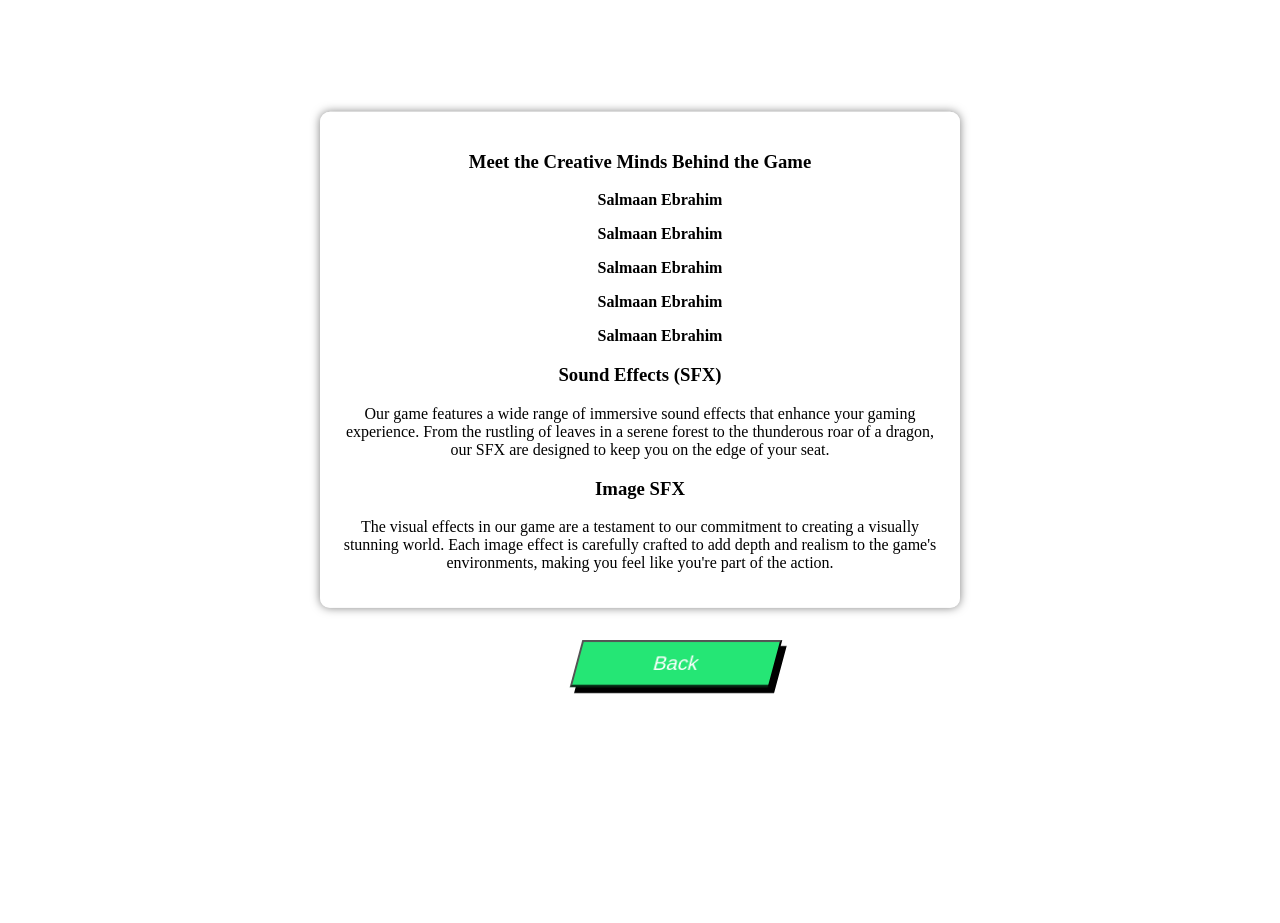
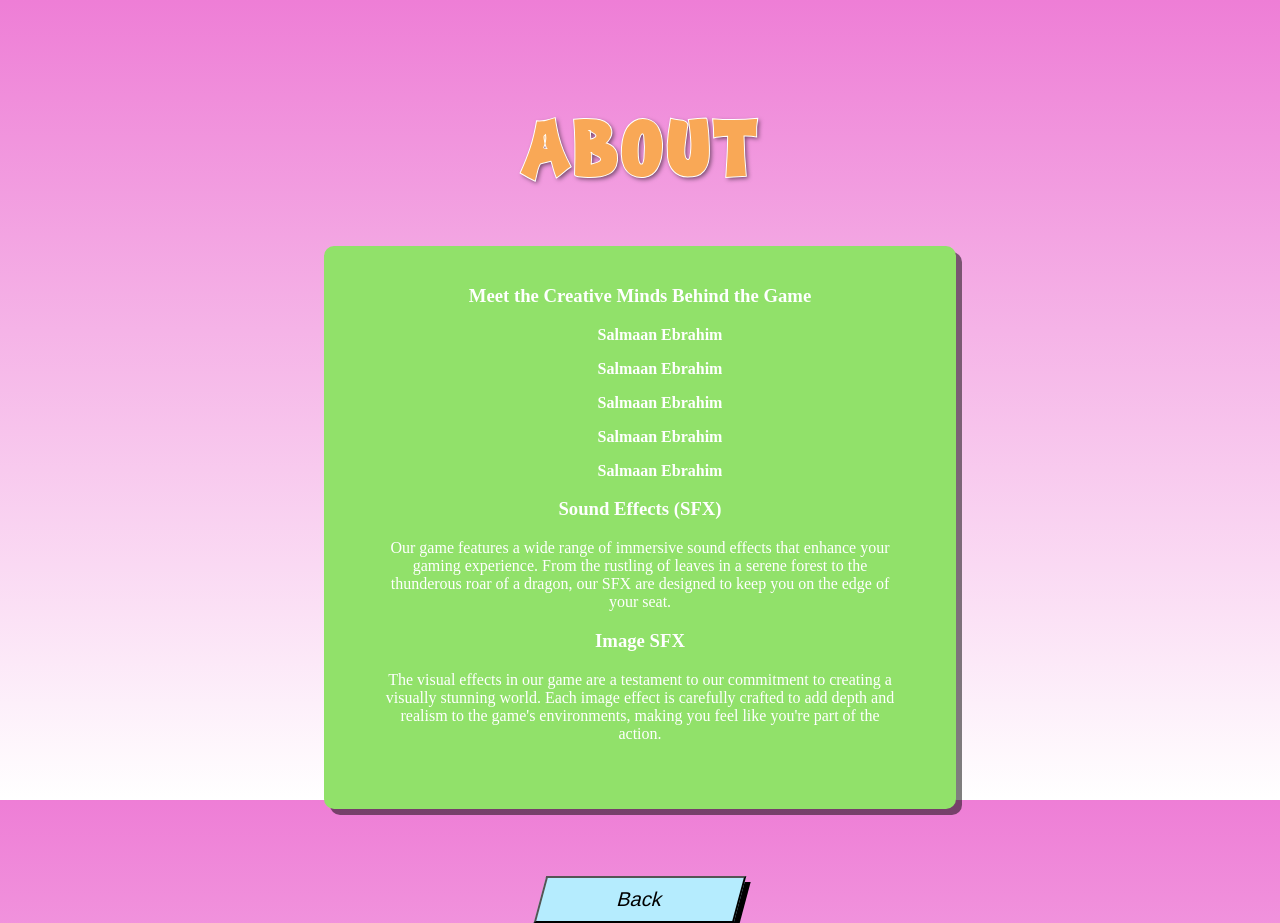
Before and after one commit to karishma-lakhoo/TrickShot, a website built with Vite: page about.html in a window 1280 px wide. Before the commit the page ends 800 px from the top, so only its background shows below. Built offline with nearby package versions, Linux system fonts and the light colour scheme.

Commit message:
about css

```diff
--- a/about.css
+++ b/about.css
@@ -1,35 +1,67 @@
-.popup-container {
-    position: fixed;
-    top: 45%;
-    left: 50%;
-    transform: translate(-50%, -50%);
-    background-color: rgba(255, 255, 255, 0.9); /* Semi-transparent background */
-    padding: 20px;
-    border-radius: 10px;
-    box-shadow: 0 0 10px rgba(0, 0, 0, 0.5);
-    z-index: 1;
-    text-align: center; /* Center the text inside the popup */
+
+@font-face {
+    font-family: 'Guava-Candy';
+    src: url('fonts/Guava-Candy.ttf') format('truetype');
+    /* Include additional formats if you have them */
+}
+
+body {
+    background: linear-gradient(to bottom, #ee7ed6, #ffffff);
+    background-size: cover;
+    background-attachment: fixed;
+    text-align: center;
+    margin: 0;
+    padding: 0;
+    color: white;
+}
+
+.about-container {
+    display: flex;
+    flex-direction: column;
+    padding-top: 60px;
+    align-items: center;
+
+}
+
+.title {
+    font-family: 'Guava-Candy', sans-serif;
+    font-size: 80px;
+    text-shadow: 2px 2px 4px rgba(0, 0, 0, 0.5);
+    letter-spacing: 5px;
+    -webkit-text-fill-color: #f9a856;
+    -webkit-text-stroke: 1px white;
 }
 
 
+.container {
+    width: 40%;
+    padding-left: 60px;
+    padding-right: 60px;
+    padding-top: 20px;
+    padding-bottom: 50px;
+    background: #91e16a;
+    border-radius: 10px;
+    color: #fff;
+    box-shadow: 6px 6px 0 rgba(0, 0, 0, 0.5);
+
+}
 
 #back-button
  {
-    position: fixed;
-    top: 80%;
-    left: 45%;
+    cursor: pointer;
+
+    margin-top: 67px;
     transform: translate(-50%, -50%);
     width: 200px;
     padding: 10px 45px;
     text-decoration: none;
     font-family: 'Poppins', sans-serif;
     font-size: 20px;
-    color: white;
-    background: #25e675;
+    color: rgb(0, 0, 0);
+    background: #b5ecfe;
     transition: 1s;
     box-shadow: 6px 6px 0 black;
     transform: skewX(-15deg);
-    align-items: center;
 }
 
 
--- a/about.html
+++ b/about.html
@@ -7,7 +7,9 @@
     <title>About</title>
 </head>
 <body>
-    <div class="popup-container">
+    <div class="about-container">
+        <h1 class="title">About</h1>
+    <div class="container">
         <h3>Meet the Creative Minds Behind the Game</h3>
         <ul>
             <p><strong>Salmaan Ebrahim</strong></p>
@@ -25,6 +27,8 @@
         <p>The visual effects in our game are a testament to our commitment to creating a visually stunning world. Each image effect is carefully crafted to add depth and realism to the game's environments, making you feel like you're part of the action.</p>
     </div>
     <button id="back-button">Back</button>
+</div>
+
     <script src="about.js"></script>
 </body>
 </html>
```
